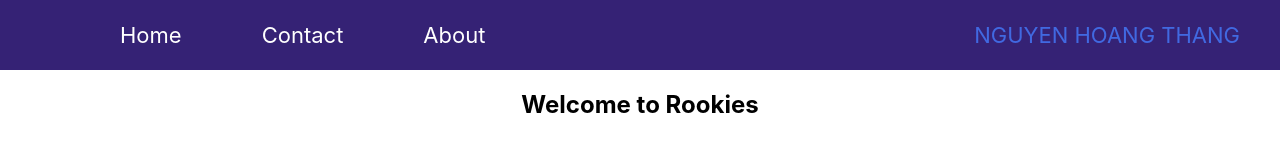
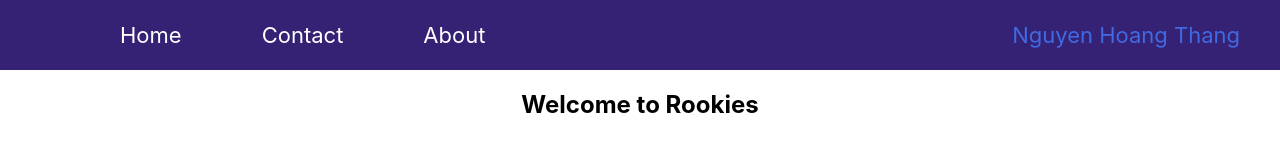
Before and after one commit to TuanMc/React_Assignments_Rookies, a React (Create React App) app: page / in a window 1280 px wide. Shown: the top 160 px of the page. Built offline with nearby package versions, Linux system fonts and the light colour scheme.

Commit message:
fix excercise 1

```diff
--- a/src/App.js
+++ b/src/App.js
@@ -1,12 +1,17 @@
 import './App.css';
+import { useState } from "react";
 import Home from './components/Home'
 import NavBar from './components/NavBar';
 
 function App() {
+  const [bootcamp, setBootcamp] = useState('Rookies')
+  const [username, setUsername] = useState('Nguyen Hoang Thang')
+
+  console.log(bootcamp, username)
   return (
     <div className="App">
-      <NavBar username = {'NGUYEN HOANG THANG'} />
-      <Home bootcamp= { 'Rookies'}/>
+      <NavBar username = {username}/>
+      <Home bootcamp = {bootcamp}/>
     </div>
   );
 }
--- a/src/components/Home.js
+++ b/src/components/Home.js
@@ -1,4 +1,3 @@
-
 const Home = (props) => {
     return (
         <h2>Welcome to {props.bootcamp}</h2>
--- a/src/components/NavBar.js
+++ b/src/components/NavBar.js
@@ -1,9 +1,8 @@
-import React from 'react';
 import './NavBar.css'
 
 const NavBar = (props) => {
     return (
-        <nav id='navbar'>
+      <nav id='navbar'>
         <ul>
           <a href="#"><li>Home</li></a>
           <a href="#"><li>Contact</li></a>
```
